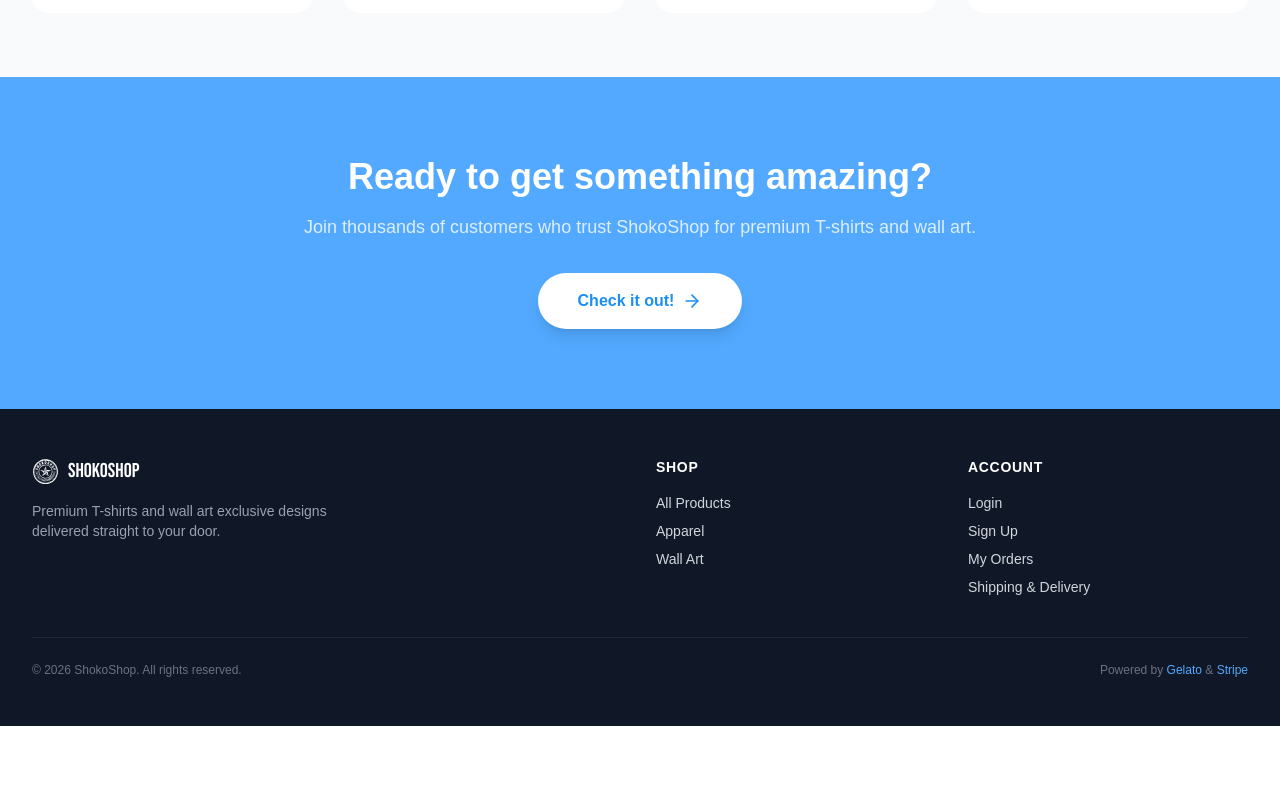
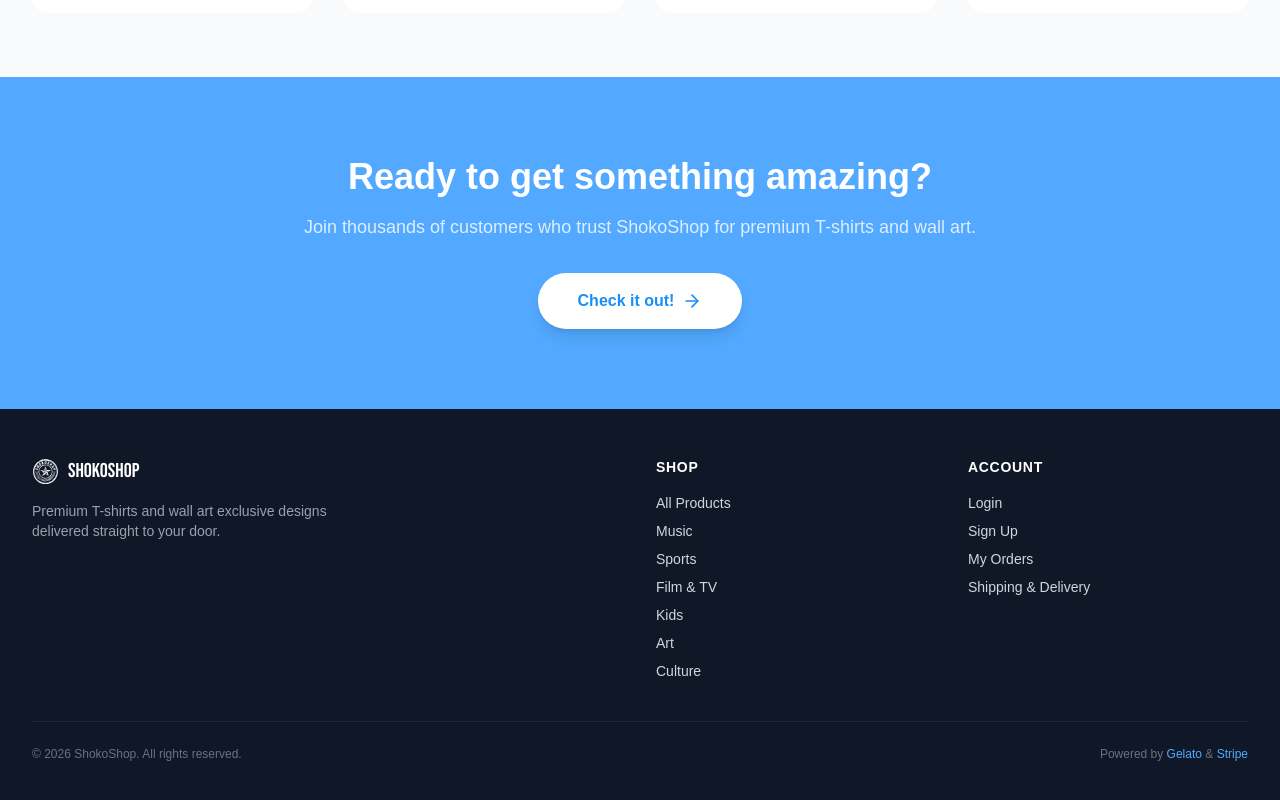
Before and after one commit to mycso/shokoshop, a Next.js app: page / in a window 1280 px wide. Shown: the part 1463-2263 px from the top of the page. Before the commit the page ends 2189 px from the top, so only its background shows below. Built offline with nearby package versions, Linux system fonts and the light colour scheme; no server answers.

Commit message:
add footer categories in

```diff
--- a/components/layout/Footer.tsx
+++ b/components/layout/Footer.tsx
@@ -1,6 +1,7 @@
 import Link from "next/link";
 import Image from "next/image";
 import { Bebas_Neue } from "next/font/google";
+import { CATEGORIES } from "@/lib/categories";
 
 const bebas = Bebas_Neue({ weight: ["400"], subsets: ["latin"] });
 
@@ -35,16 +36,13 @@ export default function Footer() {
                   All Products
                 </Link>
               </li>
-              <li>
-                <Link href="/products?category=Apparel" className="hover:text-white transition-colors">
-                  Apparel
-                </Link>
-              </li>
-              <li>
-                <Link href="/products?category=Wall+Art" className="hover:text-white transition-colors">
-                  Wall Art
-                </Link>
-              </li>
+              {CATEGORIES.map((cat) => (
+                <li key={cat.slug}>
+                  <Link href={`/products?category=${cat.slug}`} className="hover:text-white transition-colors">
+                    {cat.label}
+                  </Link>
+                </li>
+              ))}
             </ul>
           </div>
           <div>
```
